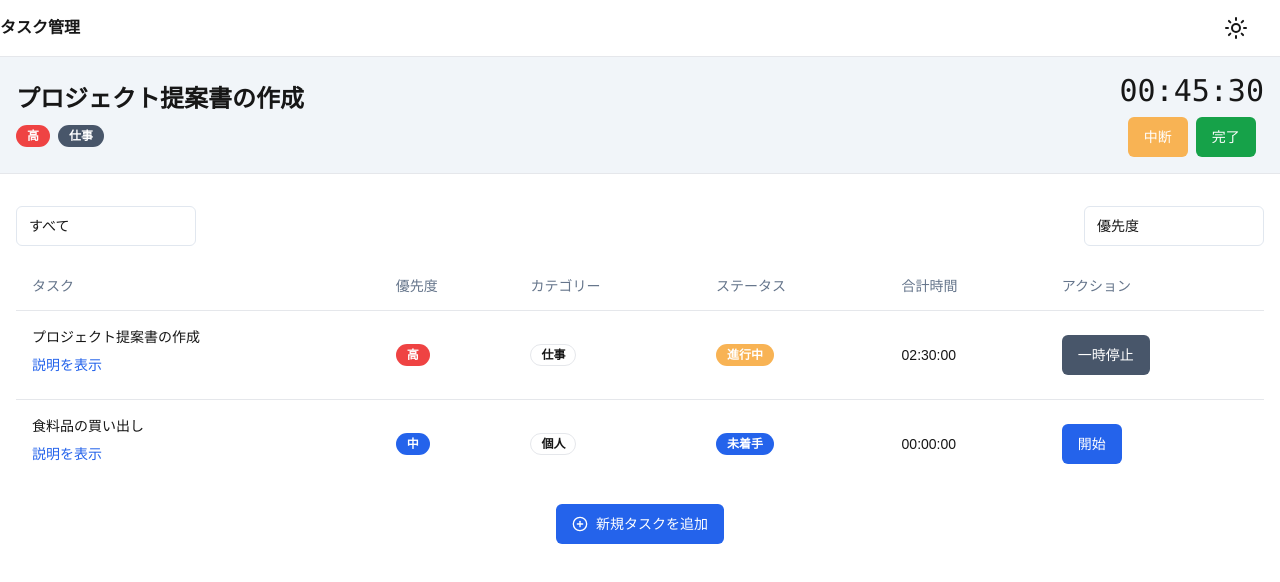
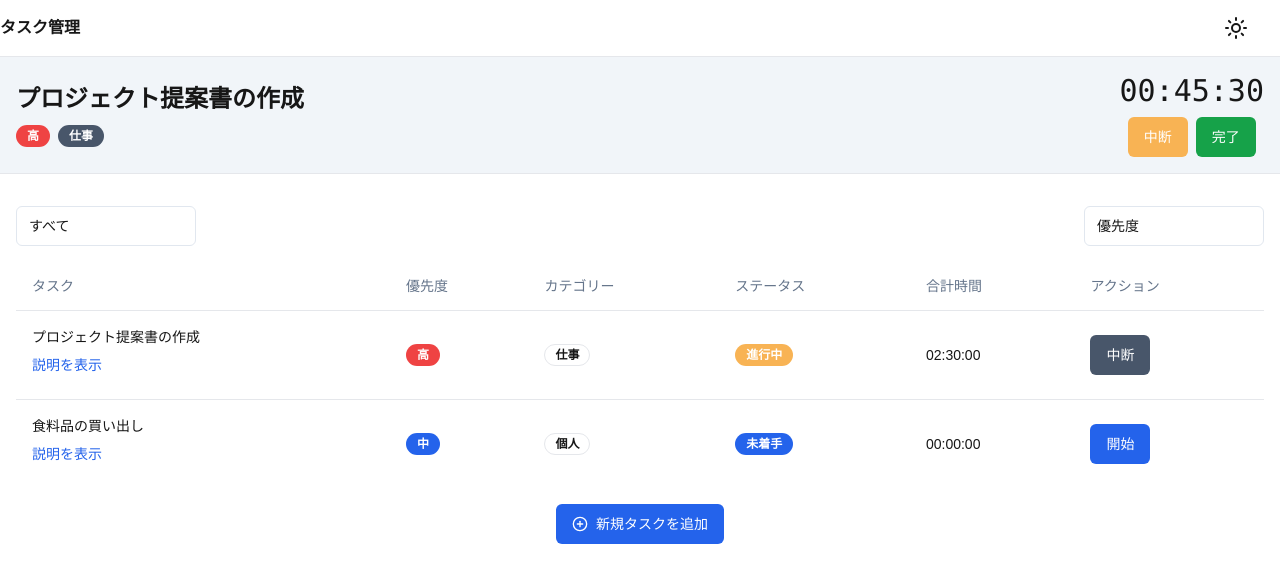
Before and after one commit to Saboten-Worker/task-management, a Next.js app: page / in a window 1280 px wide. Shown: the top 582 px of the page. Built offline with nearby package versions, Linux system fonts and the light colour scheme.

Commit message:
タスク追加以外のレイアウト完成

```diff
--- a/src/components/tasks/task-row.tsx
+++ b/src/components/tasks/task-row.tsx
@@ -61,7 +61,7 @@ export function TaskRow({ task }: TaskRowProps) {
       <TableCell>{task.totalTime}</TableCell>
       <TableCell>
         <Button variant={task.status === "未着手" ? "default" : "secondary"}>
-          {task.status === "未着手" ? "開始" : task.status === "進行中" ? "一時停止" : "再開"}
+          {task.status === "未着手" ? "開始" : task.status === "進行中" ? "中断" : "再開"}
         </Button>
       </TableCell>
     </TableRow>
```
